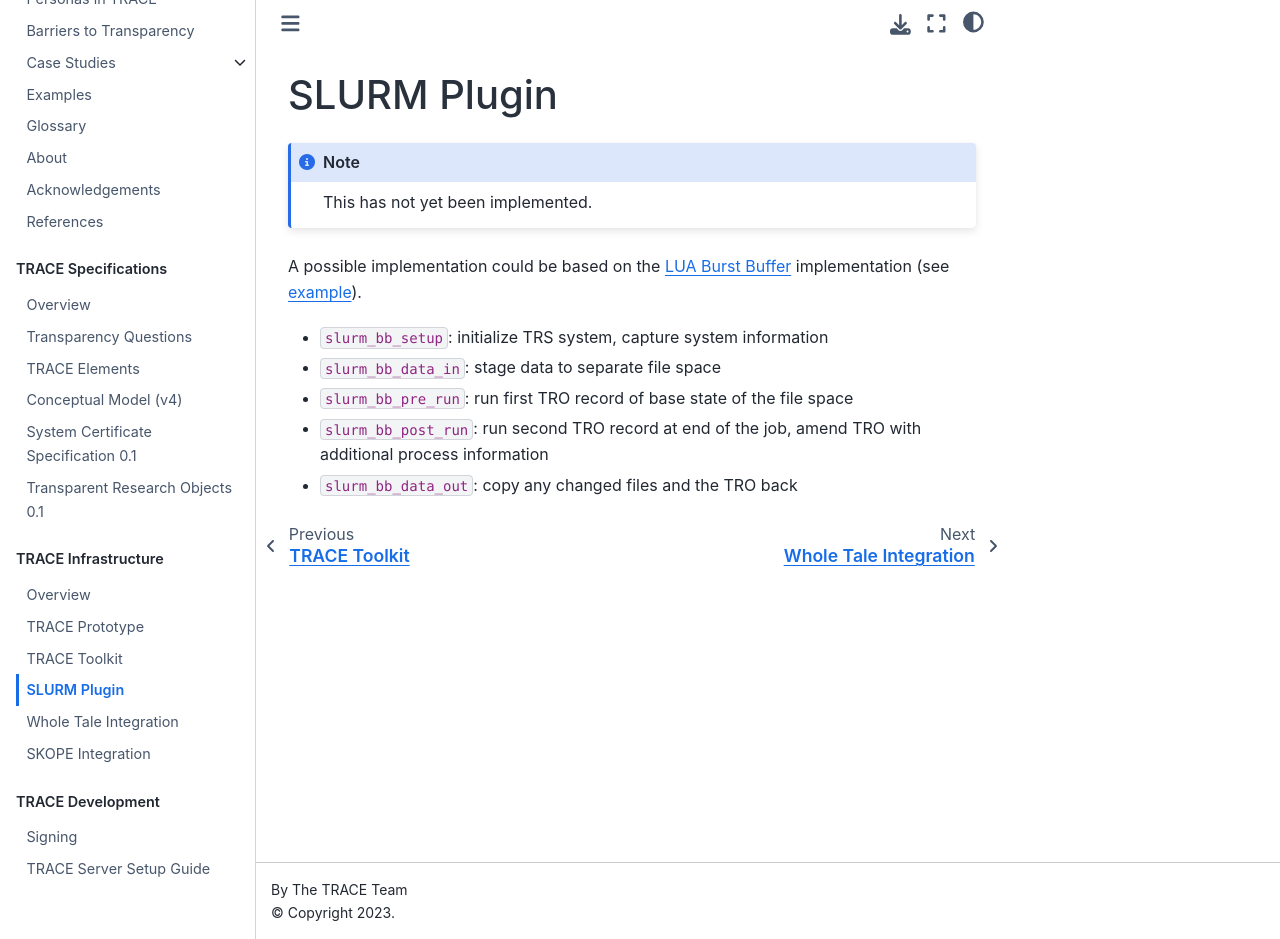
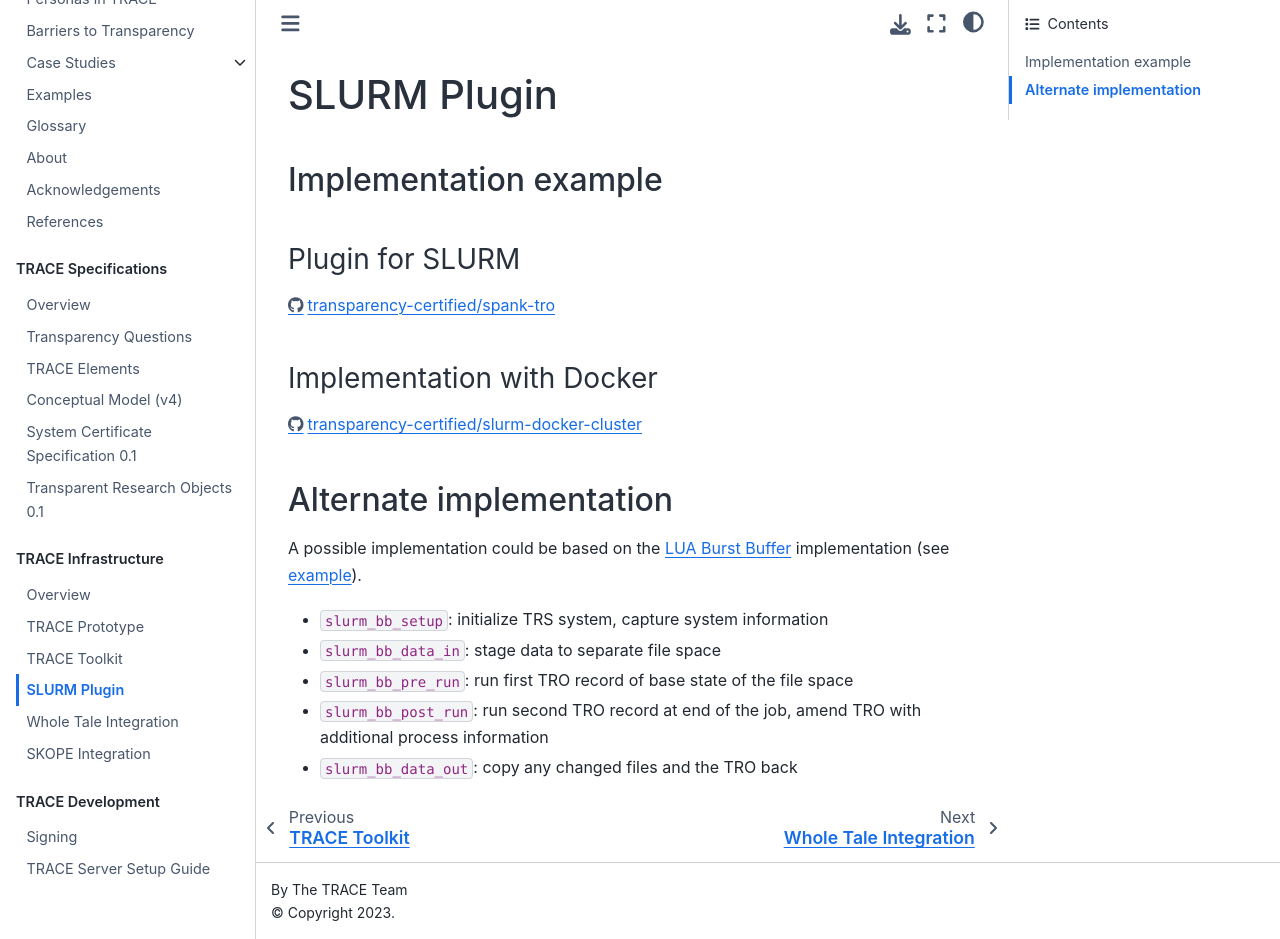
Before and after one commit to transparency-certified/trace-specification, a Jupyter Book: the page built from docs/slurm-plugin.md, in a window 1280 px wide and 939 px high. Built offline with Jupyter Book 1.0.4 settings and Sphinx 7.4.7 and the Sphinx Book theme 1.1.4, drawn with Linux system fonts in a browser that asks for light colours.

Commit message:
Addressing #5 by @Xarthisius

```diff
--- a/docs/slurm-plugin.md
+++ b/docs/slurm-plugin.md
@@ -1,10 +1,17 @@
 # SLURM Plugin
 
-:::{note}
+## Implementation example
 
-This has not yet been implemented.
+### Plugin for SLURM
 
-:::
+<https://github.com/transparency-certified/spank-tro>
+
+### Implementation with Docker
+
+<https://github.com/transparency-certified/slurm-docker-cluster>
+
+
+## Alternate implementation
 
 A possible implementation could be based on the [LUA Burst Buffer](https://slurm.schedmd.com/burst_buffer.html#lua_config) implementation (see [example](https://github.com/SchedMD/slurm/blob/master/etc/burst_buffer.lua.example)).
 
```
